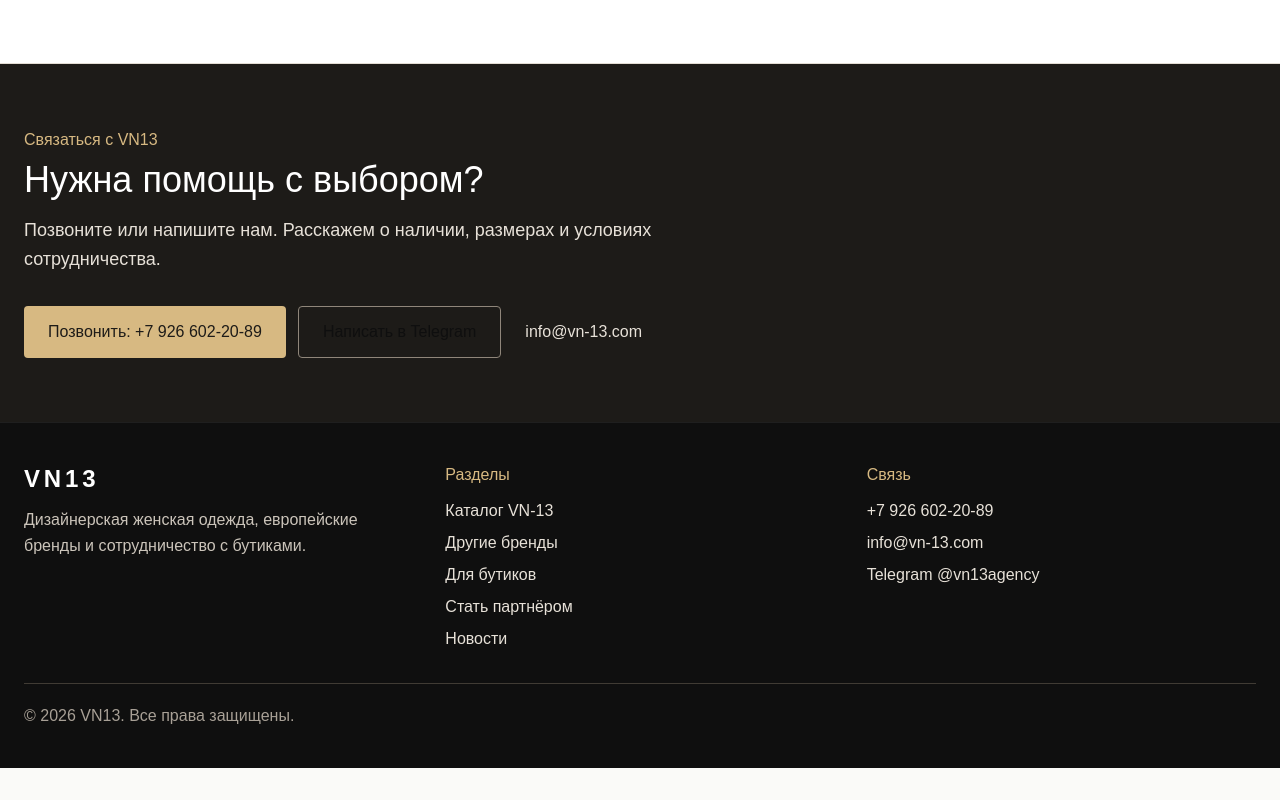
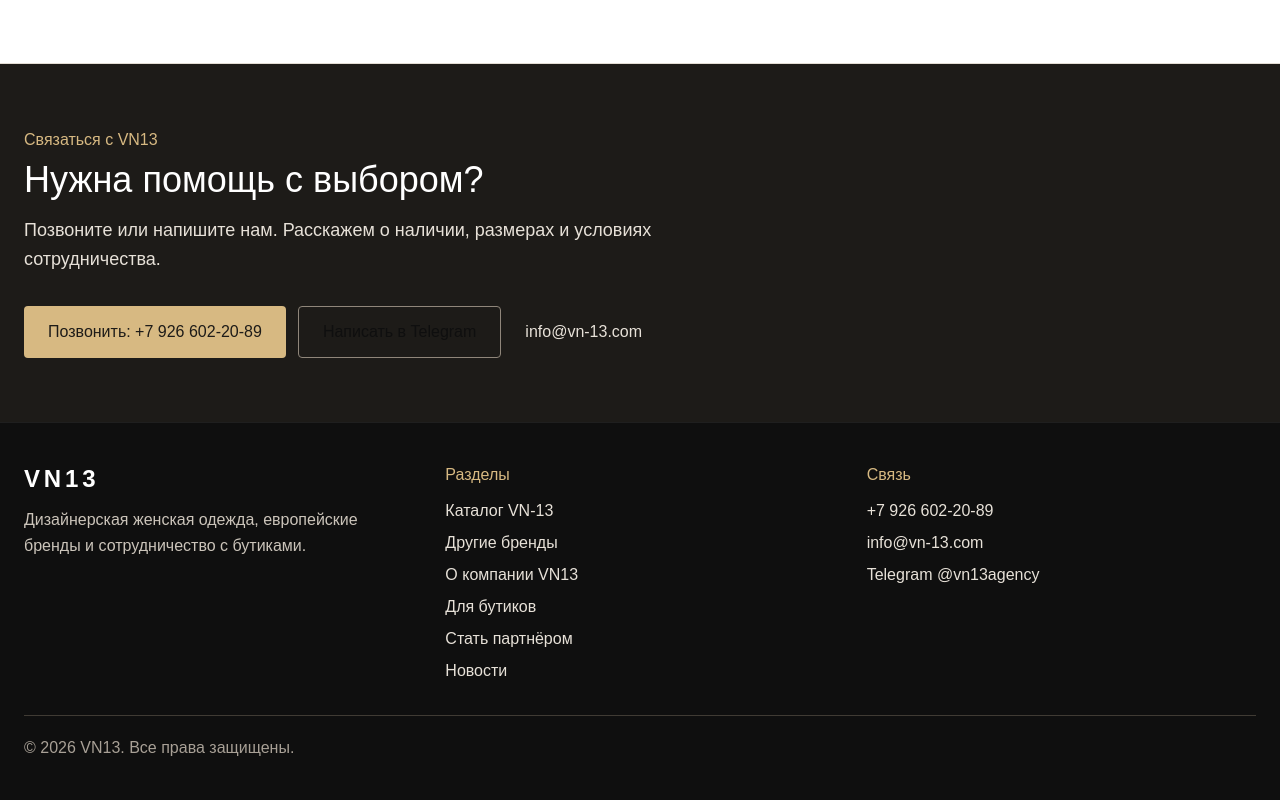
Before and after one commit to coffeeshop13/vn-13, a Next.js app: page / in a window 1280 px wide. Shown: the part 7572-8372 px from the top of the page. Before the commit the page ends 8340 px from the top, so only its background shows below. Built offline with nearby package versions, Linux system fonts and the light colour scheme.

Commit message:
Link company story from the site footer

```diff
--- a/components/Footer.tsx
+++ b/components/Footer.tsx
@@ -19,6 +19,7 @@ export default function Footer() {
             <div className="mt-3 grid gap-2 text-base" style={{ color: '#e7e1d8' }}>
               <Link href="/vn-13-brand">Каталог VN-13</Link>
               <Link href="/brands">Другие бренды</Link>
+              <Link href="/story">О компании VN13</Link>
               <Link href="/zhenskaya-odezhda-dlya-butikov">Для бутиков</Link>
               <Link href="/partnerstvo">Стать партнёром</Link>
               <Link href="/journal">Новости</Link>
```
